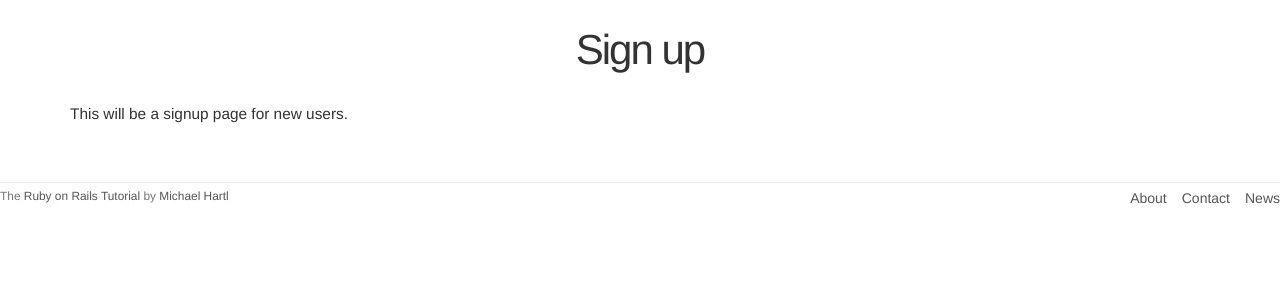
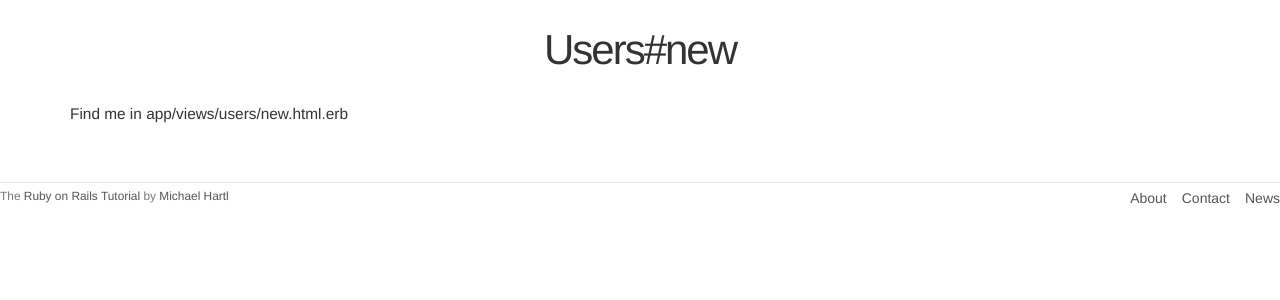
Before and after one commit to kalpeshDocFox/SampleApp, a Rails app: page /signup in a window 1280 px wide. Shown: the part 51-351 px from the top of the page. Run offline with Rails 7, Linux system fonts and the light colour scheme; style sheets or scripts are compiled from the project's sources; some libraries are stand-ins or nearby versions.

Commit message:
Finish chapter 6

```diff
--- a/app/views/users/new.html.erb
+++ b/app/views/users/new.html.erb
@@ -1,3 +1,2 @@
-<% provide(:title, 'Sign up') %>
-<h1>Sign up</h1>
-<p>This will be a signup page for new users.</p>
+<h1>Users#new</h1>
+<p>Find me in app/views/users/new.html.erb</p>
```
Also changed, not shown: test/controllers/users_controller_test.rb (+1 -1 lines), Gemfile, db/development.sqlite3, db/schema.rb, db/test.sqlite3, 8 other files.
